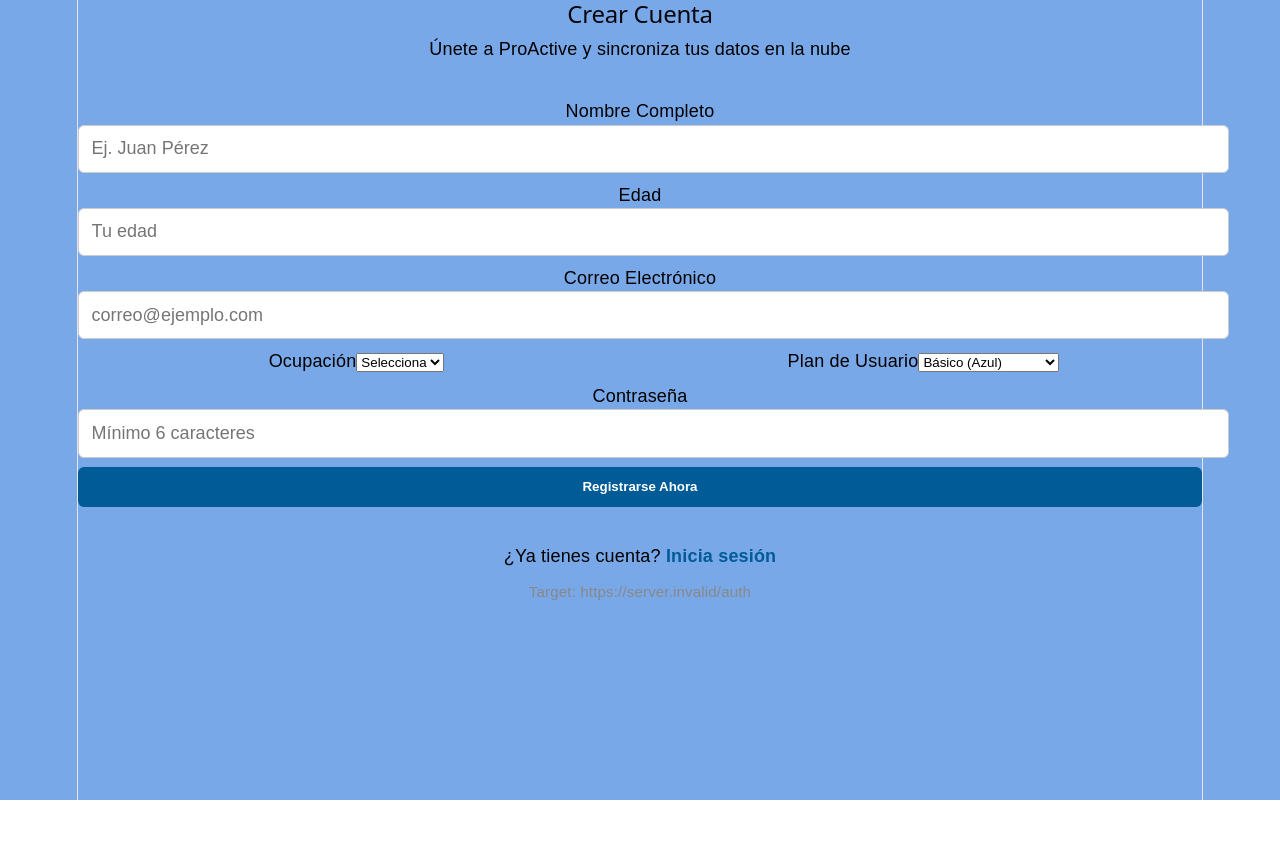
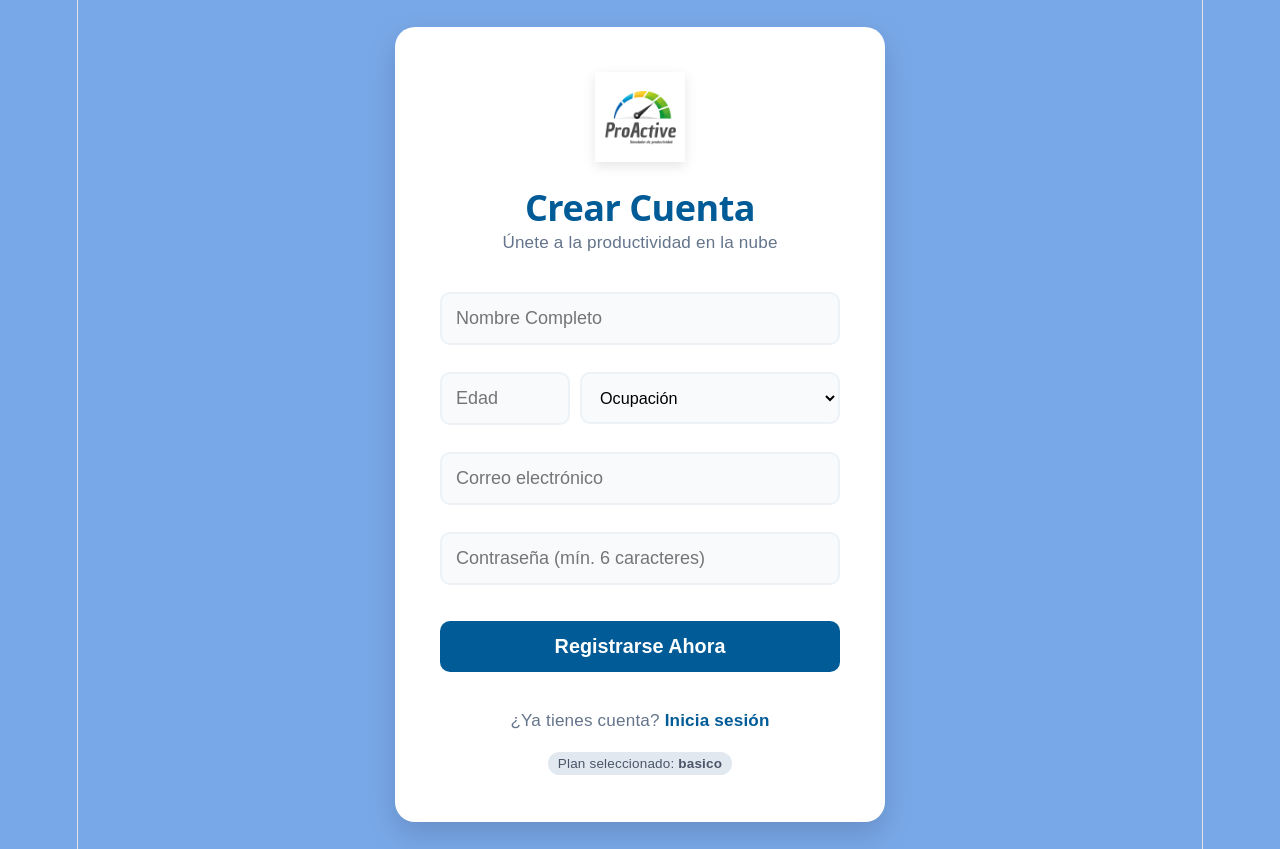
Before and after one commit to KiranRivera/ProActive, a React (Vite) app in the folder simulador-productividad/: page /register in a window 1280 px wide. Before the commit the page ends 800 px from the top, so only its background shows below. Built offline with nearby package versions, Linux system fonts and the light colour scheme; no server answers; a web font is replaced by a local one.

Commit message:
conexión con el backend

```diff
--- a/simulador-productividad/src/components/Plans.jsx
+++ b/simulador-productividad/src/components/Plans.jsx
@@ -43,14 +43,14 @@
         {
             id: "basico",
             nombre: "Básico",
-            precio: "Gratis",
+            precio: "$50/mes",
             clase: "plan-basico-card",
             beneficios: ["Tareas", "Calendario", "Notas"]
         },
         {
             id: "premium",
             nombre: "Premium",
-            precio: "$9.99/mes",
+            precio: "$80/mes",
             clase: "plan-premium-card",
             destacado: true,
             beneficios: ["Todo lo del plan Básico", "Recordatorios", "Estadísticas", "Metas"]
@@ -58,7 +58,7 @@
         {
             id: "empresarial",
             nombre: "Empresarial",
-            precio: "$24.99/mes",
+            precio: "$120/mes",
             clase: "plan-business-card",
             beneficios: ["Todo lo del plan Premium", "Equipos", "Reportes por equipo", "Actividades por equipo"]
         }
--- a/simulador-productividad/src/components/Register.tsx
+++ b/simulador-productividad/src/components/Register.tsx
@@ -1,25 +1,31 @@
-import React, { useState } from "react";
-import { useNavigate } from "react-router-dom";
+import React, { useState, useEffect } from "react";
+import { useNavigate, useLocation } from "react-router-dom";
 import axios from "axios";
 import "../styles/global.css";
+import logo from "../assets/logo.jpeg";
 
-// 1. CONFIGURACIÓN DE LA URL DINÁMICA
 const API_BASE = import.meta.env.VITE_API_URL
   ? `${import.meta.env.VITE_API_URL}/auth`
   : "http://localhost:3001/api/auth";
 
 function Register() {
+  const navigate = useNavigate();
+  const location = useLocation();
+
+  // 1. EXTRAER EL PLAN DE LA URL (si existe)
+  const queryParams = new URLSearchParams(location.search);
+  const selectedPlan = queryParams.get("plan") || "basico";
+
   const [formData, setFormData] = useState({
     nombre: "",
     edad: "",
     correo: "",
     ocupacion: "",
     password: "",
-    plan: "basico" // Valor por defecto
+    plan: selectedPlan // Se asigna automáticamente
   });
 
   const [loading, setLoading] = useState(false);
-  const navigate = useNavigate();
 
   const handleChange = (e) => {
     setFormData({
@@ -32,7 +38,6 @@
     e.preventDefault();
     setLoading(true);
 
-    // Limpieza básica de datos antes de enviar
     const dataToSubmit = {
       ...formData,
       nombre: formData.nombre.trim(),
@@ -41,15 +46,14 @@
     };
 
     try {
-      // Petición al endpoint de registro en la nube
       const response = await axios.post(`${API_BASE}/register`, dataToSubmit);
 
       if (response.status === 201) {
-        alert("¡Registro exitoso en ProActive Cloud! Ahora puedes iniciar sesión.");
+        alert("¡Registro exitoso! Ahora puedes iniciar sesión.");
         navigate("/");
       }
     } catch (err) {
-      const errorMsg = err.response?.data?.error || "Error al conectar con el servidor de registro";
+      const errorMsg = err.response?.data?.error || "Error al conectar con el servidor";
       alert(errorMsg);
     } finally {
       setLoading(false);
@@ -57,20 +61,22 @@
   };
 
   return (
-    <div className="login-container">
-      <div className="login-card">
+    <div className="login-wrapper"> {/* Mismo wrapper azul que el login */}
+      <div className="container">    {/* Misma tarjeta blanca que el login */}
+
         <div className="login-header">
-          <h2>Crear Cuenta</h2>
-          <p>Únete a ProActive y sincroniza tus datos en la nube</p>
+          <img src={logo} alt="ProActive Logo" className="login-logo" />
+          <h2 className="login-title">Crear Cuenta</h2>
+          <p className="footer-text">Únete a la productividad en la nube</p>
         </div>
 
         <form className="login-form" onSubmit={handleSubmit}>
-          <div className="form-group">
-            <label>Nombre Completo</label>
+
+          <div className="input-group">
             <input
               type="text"
               name="nombre"
-              placeholder="Ej. Juan Pérez"
+              placeholder="Nombre Completo"
               value={formData.nombre}
               onChange={handleChange}
               required
@@ -78,12 +84,12 @@
             />
           </div>
 
-          <div className="form-group">
-            <label>Edad</label>
+          <div style={{ display: 'flex', gap: '10px' }}>
+            <div className="input-group" style={{ flex: 1 }}>
               <input
                 type="number"
                 name="edad"
-              placeholder="Tu edad"
+                placeholder="Edad"
                 value={formData.edad}
                 onChange={handleChange}
                 required
@@ -92,12 +98,30 @@
               />
             </div>
 
-          <div className="form-group">
-            <label>Correo Electrónico</label>
+            <div className="input-group" style={{ flex: 2 }}>
+              <select
+                name="ocupacion"
+                value={formData.ocupacion}
+                onChange={handleChange}
+                required
+                disabled={loading}
+                className="form-select" /* Mantiene estilo de input */
+                style={{ padding: '14px', borderRadius: '10px', border: '2px solid #edf2f7', width: '100%', backgroundColor: '#f8fafc' }}
+              >
+                <option value="">Ocupación</option>
+                <option value="Estudiante">Estudiante</option>
+                <option value="Trabajador">Trabajador</option>
+                <option value="Freelance">Freelance</option>
+                <option value="Otro">Otro</option>
+              </select>
+            </div>
+          </div>
+
+          <div className="input-group">
             <input
               type="email"
               name="correo"
-              placeholder="correo@ejemplo.com"
+              placeholder="Correo electrónico"
               value={formData.correo}
               onChange={handleChange}
               required
@@ -105,48 +129,11 @@
             />
           </div>
 
-          <div className="row-group" style={{ display: 'flex', gap: '10px' }}>
-            <div className="form-group" style={{ flex: 1 }}>
-              <label>Ocupación</label>
-              <select
-                name="ocupacion"
-                value={formData.ocupacion}
-                onChange={handleChange}
-                required
-                className="form-select"
-                disabled={loading}
-              >
-                <option value="">Selecciona</option>
-                <option value="Estudiante">Estudiante</option>
-                <option value="Trabajador">Trabajador</option>
-                <option value="Freelance">Freelance</option>
-                <option value="Otro">Otro</option>
-              </select>
-            </div>
-
-            <div className="form-group" style={{ flex: 1 }}>
-              <label>Plan de Usuario</label>
-              <select
-                name="plan"
-                value={formData.plan}
-                onChange={handleChange}
-                required
-                className="form-select"
-                disabled={loading}
-              >
-                <option value="basico">Básico (Azul)</option>
-                <option value="premium">Premium (Amarillo)</option>
-                <option value="empresarial">Empresarial (Verde)</option>
-              </select>
-            </div>
-          </div>
-
-          <div className="form-group">
-            <label>Contraseña</label>
+          <div className="input-group">
             <input
               type="password"
               name="password"
-              placeholder="Mínimo 6 caracteres"
+              placeholder="Contraseña (mín. 6 caracteres)"
               value={formData.password}
               onChange={handleChange}
               required
@@ -157,25 +144,33 @@
 
           <button
             type="submit"
-            className="login-button"
+            className="btn-login"
             disabled={loading}
           >
-            {loading ? "Sincronizando..." : "Registrarse Ahora"}
+            {loading ? <span className="loader-spinner"></span> : "Registrarse Ahora"}
           </button>
         </form>
 
         <div className="login-footer">
-          <p>
+          <p className="footer-text">
             ¿Ya tienes cuenta?{" "}
             <span onClick={() => navigate("/")} className="link">
               Inicia sesión
             </span>
           </p>
-          {process.env.NODE_ENV === 'development' && (
-            <small style={{color: '#888', display: 'block', marginTop: '10px', textAlign: 'center'}}>
-              Target: {API_BASE}
+
+          {/* Badge informativo del plan seleccionado (Opcional) */}
+          <div style={{ marginTop: '15px' }}>
+            <small style={{
+              backgroundColor: '#e2e8f0',
+              padding: '4px 10px',
+              borderRadius: '20px',
+              fontSize: '0.75rem',
+              color: '#4a5568'
+            }}>
+              Plan seleccionado: <strong>{selectedPlan}</strong>
             </small>
-          )}
+          </div>
         </div>
       </div>
     </div>
```
Lines whose indentation alone changed are shown as unchanged.
